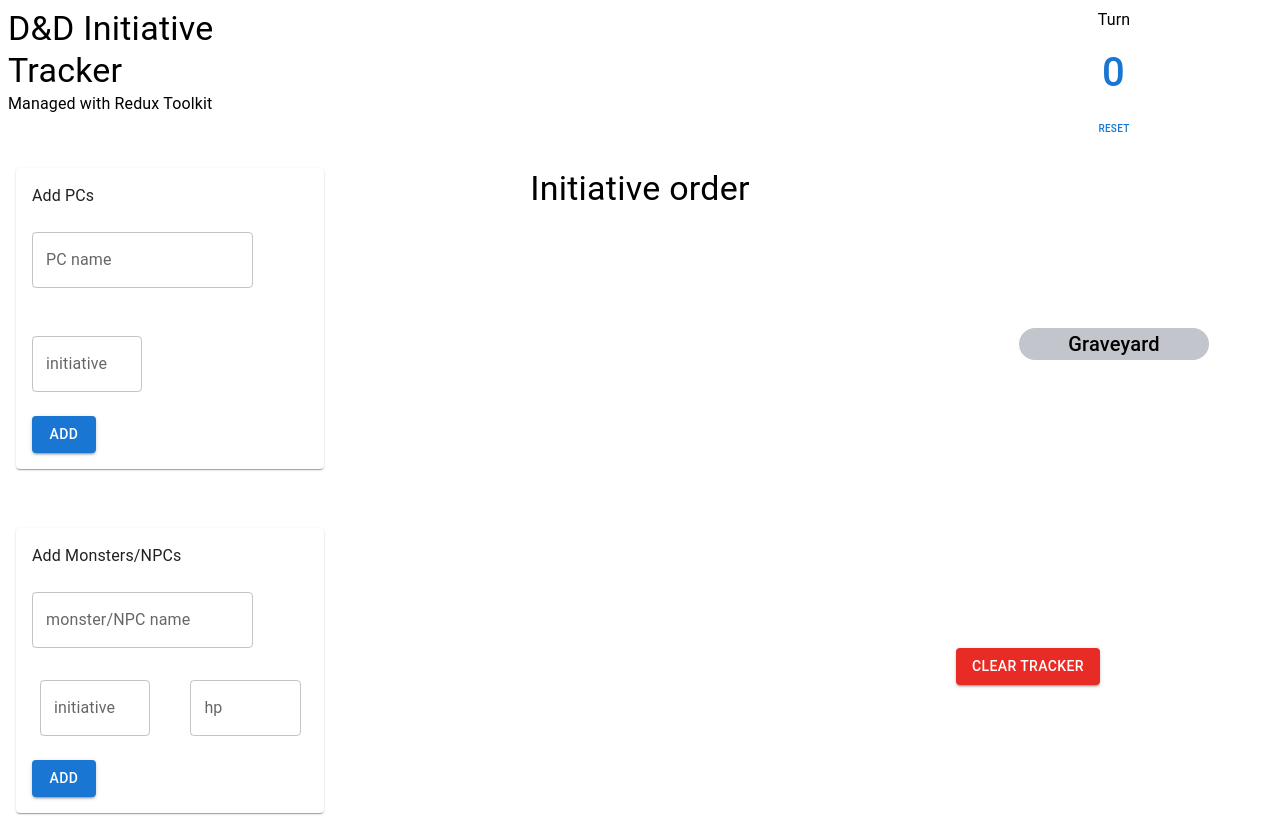
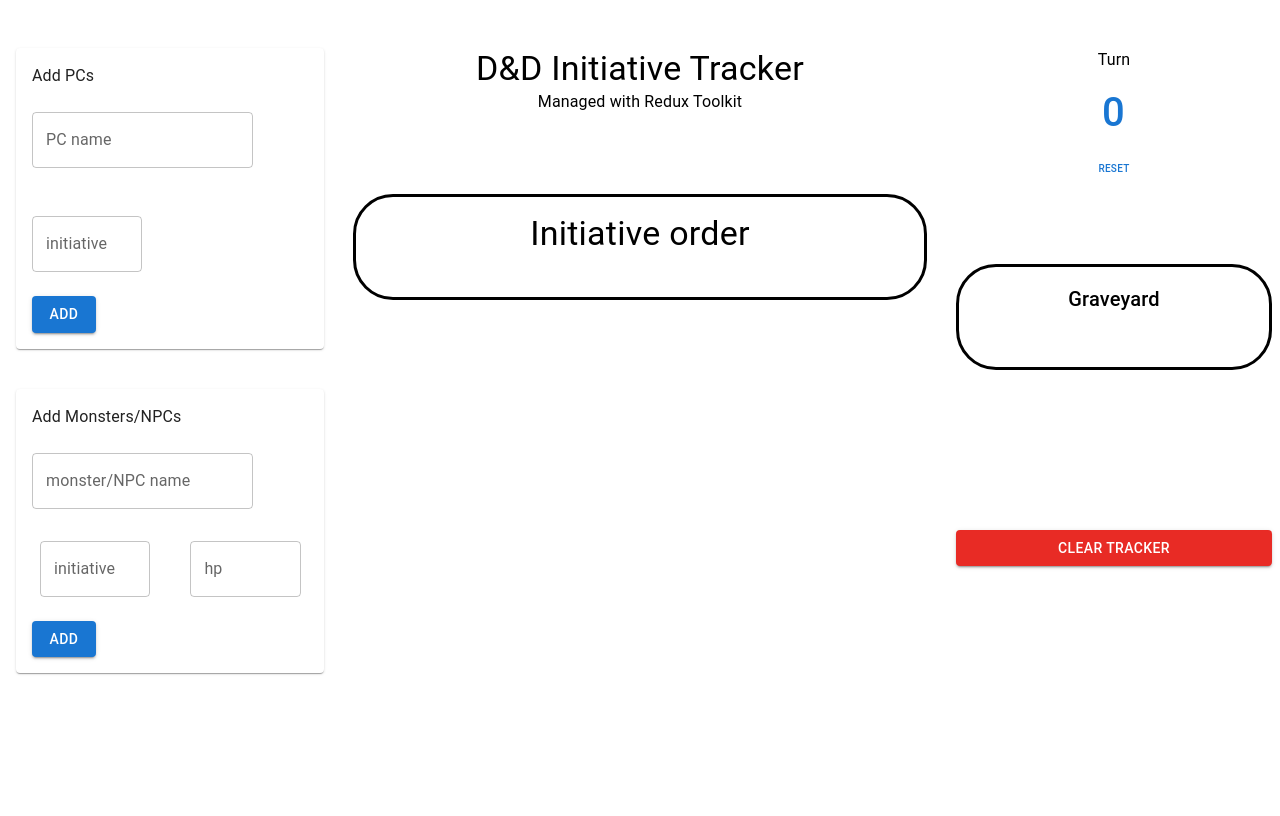
Before and after one commit to JoshKnight88/turn-tracker, a React (Create React App) app: page / in a window 1280 px wide. Built offline with nearby package versions, Linux system fonts and the light colour scheme.

Commit message:
turn tracker format

```diff
--- a/src/components/add-monster/index.tsx
+++ b/src/components/add-monster/index.tsx
@@ -1,4 +1,4 @@
-import React, { useRef } from 'react';
+import React, { useRef, useState } from 'react';
 import { FormControl, Paper, TextField, Typography } from '@mui/material';
 import { AddButton } from '../buttons/add-button';
 import { useAppDispatch } from '../../store';
@@ -6,21 +6,25 @@
 
 export const AddMonster: React.FC = () => {
   const dispatch = useAppDispatch();
-  const nameRef = useRef('');
-  const initiativeRef = useRef('');
-  const hpRef = useRef('');
+
+  const [nameField, setNameField] = useState('');
+  const [initField, setInitField] = useState('');
+  const [hpField, setHpField] = useState('');
 
   const addCharacterHandler = () => {
     const makeId = Math.floor(Math.random() * 1000);
     dispatch(
       addCharacter({
-        name: nameRef.current,
-        initiative: parseInt(initiativeRef.current),
-        hp: parseInt(hpRef.current),
+        name: nameField,
+        initiative: parseInt(initField),
+        hp: parseInt(hpField),
         id: makeId,
         isActive: false,
       })
     );
+    setNameField('');
+    setInitField('');
+    setHpField('');
   };
 
   return (
@@ -31,8 +35,8 @@
         <TextField
           id='monster_name'
           label='monster/NPC name'
-          inputRef={nameRef}
-          onChange={(e) => (nameRef.current = e.target.value)}
+          value={nameField}
+          onChange={(e) => setNameField(e.target.value)}
           fullWidth
         />
       </FormControl>
@@ -41,19 +45,19 @@
         <TextField
           id='initiative'
           label='initiative'
-          inputRef={initiativeRef}
+          value={initField}
           fullWidth
           type='number'
-          onChange={(e) => (initiativeRef.current = e.currentTarget.value)}
+          onChange={(e) => setInitField(e.target.value)}
         />
       </FormControl>
       <FormControl sx={{ mt: 3, mb: 3, ml: 5, width: '40%' }}>
         <TextField
           id='hp'
           label='hp'
-          inputRef={hpRef}
+          value={hpField}
           type='number'
-          onChange={(e) => (hpRef.current = e.target.value)}
+          onChange={(e) => setHpField(e.target.value)}
           fullWidth
         />
       </FormControl>
--- a/src/components/add-pc/index.tsx
+++ b/src/components/add-pc/index.tsx
@@ -1,4 +1,4 @@
-import React, { useRef } from 'react';
+import React, { useRef, useState } from 'react';
 import { FormControl, Paper, TextField, Typography } from '@mui/material';
 import { AddButton } from '../buttons/add-button';
 import { useAppDispatch } from '../../store';
@@ -6,19 +6,22 @@
 
 export const AddPC: React.FC = () => {
   const dispatch = useAppDispatch();
-  const nameRef = useRef('');
-  const initiativeRef = useRef('');
+
+  const [nameField, setNameField] = useState('');
+  const [initField, setInitField] = useState('');
 
   const addCharacterHandler = () => {
     const makeId = Math.floor(Math.random() * 1000);
     dispatch(
       addCharacter({
-        name: nameRef.current,
-        initiative: parseInt(initiativeRef.current),
+        name: nameField,
+        initiative: parseInt(initField),
         id: makeId,
-        isActive: false
+        isActive: false,
       })
     );
+    setNameField('');
+    setInitField('');
   };
 
   return (
@@ -29,8 +32,8 @@
         <TextField
           id='PC_name'
           label='PC name'
-          inputRef={nameRef}
-          onChange={(e) => (nameRef.current = e.target.value)}
+          value={nameField}
+          onChange={(e) => setNameField(e.target.value)}
           fullWidth
         />
       </FormControl>
@@ -39,10 +42,10 @@
         <TextField
           id='initiative'
           label='initiative'
-          inputRef={initiativeRef}
+          value={initField}
           fullWidth
           type='number'
-          onChange={(e) => (initiativeRef.current = e.currentTarget.value)}
+          onChange={(e) => setInitField(e.target.value)}
         />
       </FormControl>
 
--- a/src/components/graveyard/index.tsx
+++ b/src/components/graveyard/index.tsx
@@ -11,12 +11,25 @@
   const chars = useAppSelector((state) => state.graveyard.graveyard);
   const deadChars = [...chars];
   return (
-    <Stack sx={{textAlign: 'center', backgroundColor: '#c2c6cc', borderRadius: 10, width: '60%', mr:0 }}>
-      <Typography variant={'h6'}>Graveyard</Typography>
-      <Box >
+    <Stack
+      sx={{
+        textAlign: 'center',
+        borderColor: '#d1d1d1',
+        borderRadius: 10,
+        mr: 0,
+        border: 3,
+        mt: 10,
+        mb: 20,
+        minHeight: 100,
+      }}
+    >
+      <Typography variant={'h6'} sx={{ pt: 2 }}>
+        Graveyard
+      </Typography>
+      <Box>
         {deadChars.map((char, idx) => {
           return (
-            <Paper sx={{m:2}}>
+            <Paper sx={{ m: 2 }}>
               <Typography>{char.name}</Typography>
               <Button
                 onClick={() => {
@@ -27,7 +40,7 @@
                       initiative: char.initiative,
                       hp: char.hp,
                       id: char.id,
-                      isActive: char.isActive
+                      isActive: char.isActive,
                     })
                   );
                 }}
--- a/src/components/header/index.tsx
+++ b/src/components/header/index.tsx
@@ -3,7 +3,7 @@
 
 export const Header: React.FC = () => {
     return (
-      <Stack>
+      <Stack sx={{textAlign: 'center'}}>
         <Typography variant={'h4'}>D&D Initiative Tracker</Typography>
         <Typography>Managed with Redux Toolkit</Typography>
       </Stack>
--- a/src/components/turn-counter/index.tsx
+++ b/src/components/turn-counter/index.tsx
@@ -1,7 +1,14 @@
-import { Box, Button, Typography } from '@mui/material';
+import { Box, Button, Typography, styled } from '@mui/material';
 import React from 'react';
 import { useAppDispatch, useAppSelector } from '../../store';
 import { increment, reset } from '../../store/features/counter-slice';
+
+// const CounterButton = styled(Button)({
+//   '&:hover': {
+//     backgroundColor: 'none',
+//     boxShadow: 'none',
+//   },
+// });
 
 export const TurnCounter: React.FC = () => {
   const dispatch = useAppDispatch();
@@ -15,15 +22,25 @@
     dispatch(reset());
   };
   return (
-    <Box sx={{display: 'flex', flexDirection: 'column'}}>
+    <Box
+      sx={{
+        display: 'flex',
+        flexDirection: 'column',
+        alignSelf: 'center',
+        textAlign: 'center',
+      }}
+    >
       <Typography>Turn</Typography>
       <Button
+        disableRipple
         onClick={incrementTurn}
         sx={{ fontSize: 40, height: 'auto', decoration: 'none' }}
       >
         {turnNumber}
       </Button>
-      <Button sx={{fontSize: 10}} onClick={resetCounter}>reset</Button>
+      <Button disableRipple sx={{ fontSize: 10 }} onClick={resetCounter}>
+        reset
+      </Button>
     </Box>
   );
 };
--- a/src/components/turn-order-list/index.tsx
+++ b/src/components/turn-order-list/index.tsx
@@ -17,19 +17,23 @@
   });
 
   return (
-    <Stack sx={{ borderRadius: 10, ml: 2, mr: 2 }}>
-      <Typography variant={'h4'}>Initiative order</Typography>
-      <Paper
+    <Stack
       sx={{
-          overflowY: 'scroll',
-          overflowX: 'none',
-          display: 'flex',
-          justifyContent: 'center'
+        borderRadius: 10,
+        border: 3,
+        ml: 2,
+        mt: 10,
+        mb: 20,
+        minHeight: 100,
+        width: '90%',
       }}
     >
+      <Typography variant={'h4'} sx={{ textAlign: 'center', pt: 2 }}>
+        Initiative order
+      </Typography>
+
       {sortedChars.map((char, idx) => {
         return (
-            <Box>
           <ListCard
             name={char.name}
             initiative={char.initiative}
@@ -48,10 +52,8 @@
               );
             }}
           />
-            </Box>
         );
       })}
-      </Paper>
     </Stack>
   );
 };
--- a/src/turn-tracker/index.tsx
+++ b/src/turn-tracker/index.tsx
@@ -10,40 +10,55 @@
 
 export const TurnTracker: React.FC = () => {
   return (
-    <Box
-      sx={{
-        height: '100vh',
-        display: 'grid',
-        gridTemplateRows: 'repeat(5, 20%)',
-        gridTemplateColumns: '25% 50% 25%',
-        gridTemplateAreas: `'title . counter'
-         'pc track counter'
-         'pc track grave'
-         'mon track grave'
-         'mon track clear'`,
-      }}
-    >
-      <Box sx={{gridArea: 'title'}}>
-      <Header/>
-      </Box>
-      <Box sx={{ gridArea: 'pc', alignContent: 'start' }}>
+    // <Box
+    //   sx={{
+    //     height: '100vh',
+    //     display: 'grid',
+    //     gridTemplateRows: 'repeat(5, 20%)',
+    //     gridTemplateColumns: '25% 50% 25%',
+    //     gridTemplateAreas: `'title . counter'
+    //      'pc track counter'
+    //      'pc track grave'
+    //      'mon track grave'
+    //      'mon track clear'`,
+    //   }}
+    // >
+    //   <Box sx={{gridArea: 'title'}}>
+    //   <Header/>
+    //   </Box>
+    //   <Box sx={{ gridArea: 'pc', alignContent: 'start' }}>
+    //     <AddPC />
+    //   </Box>
+    //   <Box sx={{ gridArea: 'mon' }}>
+    //     <AddMonster />
+    //   </Box>
+    //   <Box sx={{ gridArea: 'track', textAlign: 'center' }}>
+    //     <TurnOrderList />
+    //   </Box>
+    //   <Box sx={{ gridArea: 'counter', textAlign: 'center', alignItems: 'center' }}>
+    //     <TurnCounter />
+    //   </Box>
+    //   <Box sx={{ gridArea: 'grave', justifyItems: 'center' }}>
+    //     <Graveyard />
+    //   </Box>
+    //   <Box sx={{ gridArea: 'clear', justifyItems: 'end' }}>
+    //     <ClearAllButton />
+    //   </Box>
+    // </Box>
+    <Box sx={{ display: 'flex' }}>
+      <Stack sx={{ width: '25%', mt: 5 }}>
         <AddPC />
-      </Box>
-      <Box sx={{ gridArea: 'mon' }}>
         <AddMonster />
-      </Box>
-      <Box sx={{ gridArea: 'track', textAlign: 'center' }}>
+      </Stack>
+      <Stack alignItems='center' spacing={10} sx={{ width: '50%', mt: 5 }}>
+        <Header />
         <TurnOrderList />
-      </Box>
-      <Box sx={{ gridArea: 'counter', textAlign: 'center' }}>
+      </Stack>
+      <Stack justifyContent='start' sx={{ width: '25%', mt: 5 }}>
         <TurnCounter />
-      </Box>
-      <Box sx={{ gridArea: 'grave', justifyItems: 'center' }}>
         <Graveyard />
-      </Box>
-      <Box sx={{ gridArea: 'clear', justifyItems: 'end' }}>
         <ClearAllButton />
-      </Box>
+      </Stack>
     </Box>
   );
 };
```
Lines whose indentation alone changed are shown as unchanged.
